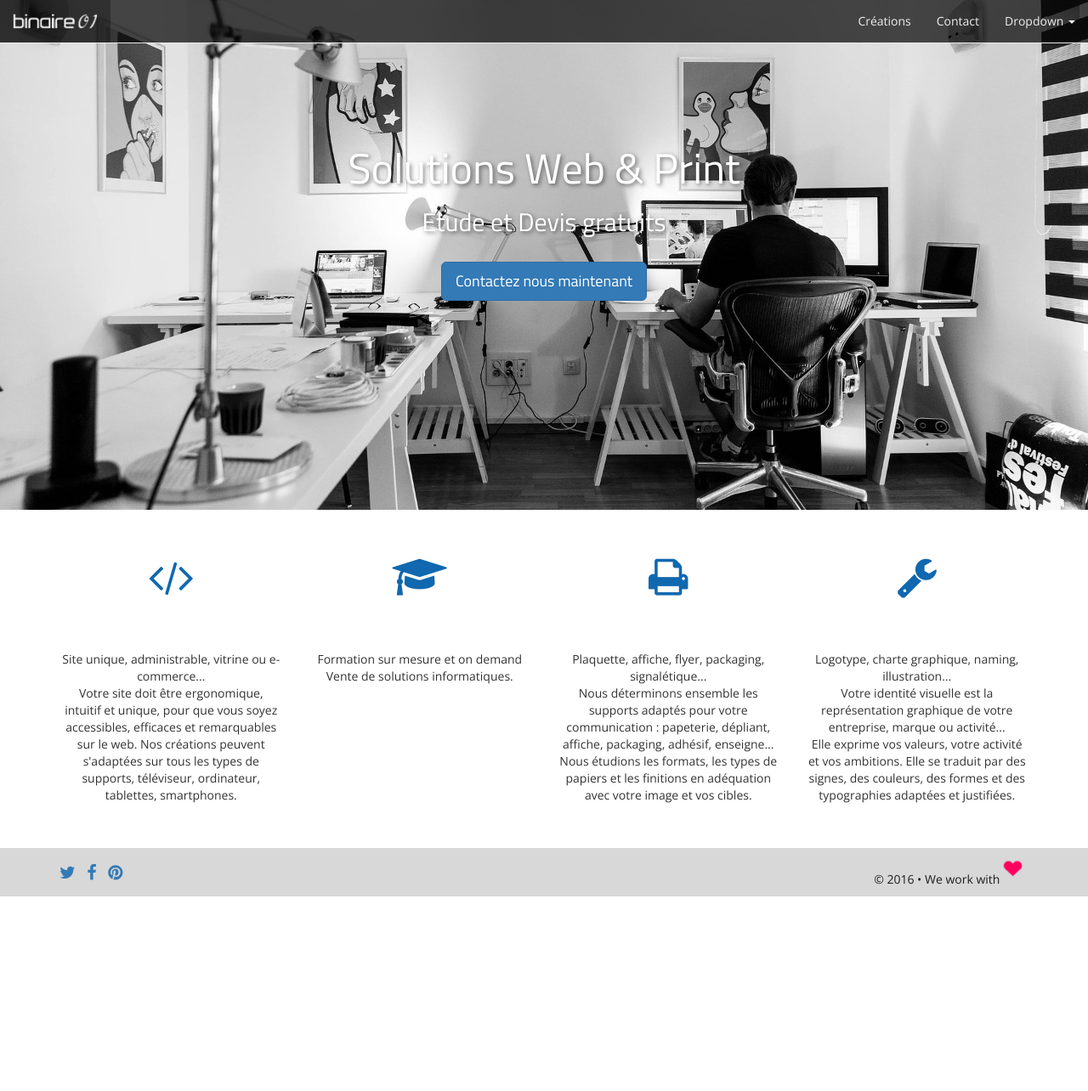
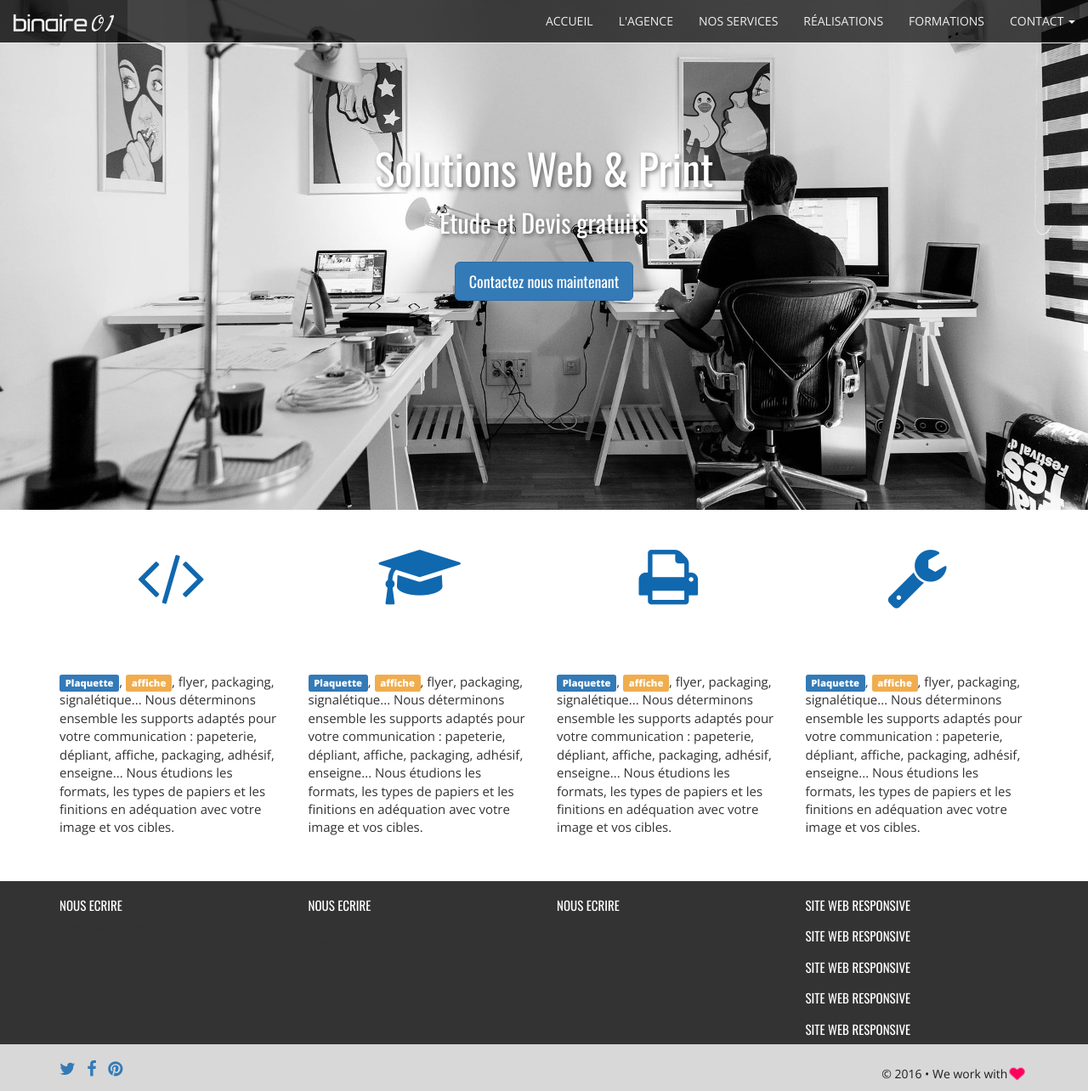
Before and after one commit to binaire01/binaire01.fr, a plain HTML site: page index.html in a window 1280 px wide. Shown: the whole page at 85% size. Before the commit the page ends 1055 px from the top, so only its background shows below. Drawn offline with nearby package versions, Linux system fonts and the light colour scheme.

Commit message:
Mise à jour complète du site

```diff
--- a/css/style.css
+++ b/css/style.css
@@ -4,10 +4,10 @@ body{
 
 i.pastille{
 	color: #1068AF;
-	font-size: 50px;
-	border-radius: 20px;
+	font-size: 75px;
+	/*	border-radius: 20px;
 	border:2px solid white;
-	padding: 10px 10px;
+	padding: 10px 10px;*/
 }
 
 
@@ -19,7 +19,8 @@ i.pastille{
 	padding-top: 150px;
 	color: white;
 	text-shadow:2px 2px 5px rgba(0, 0, 0, 0.5);
-	font-family: 'Titillium Web', sans-serif;
+	/*font-family: 'Titillium Web', sans-serif;*/
+	font-family: 'Oswald', sans-serif;
 }
 
 #wrapper h1{
@@ -38,10 +39,13 @@ i.pastille{
 .feature p{
 	font-weight: 300;
 	font-family: 'Open Sans', sans-serif;
+	/*font-family: 'Oswald', sans-serif;*/
+	font-size: 15px;
 }
 
 .feature i{
 	margin-bottom: 1em;
+	text-align: center;
 }
 
 /* How to override the default Bootstrap navbar */
@@ -68,6 +72,19 @@ i.pastille{
   background-color: rgba(0, 0, 0, 0.3);
 }
 
+
+#footer1{
+	height: 100%;
+	background-color: rgba(0, 0, 0, 0.8)
+}
+
+#footer1 h1{
+	color: white;
+	font-family: 'Oswald', sans-serif;
+	font-weight: 400;
+	font-size: 15px;
+}
+
 #footer{
 	background-color: rgba(200, 200, 200, 0.7);
 	color: rgb(30,30,30);
@@ -83,6 +100,7 @@ i.pastille{
 
 #www-heart p{
 	text-align: right;
+
 }
 
 .heart-beat {
@@ -102,3 +120,12 @@ i.pastille{
     transition-duration: 3s;
        }
 }
+.heart{
+	text-align: right;
+	margin: 0 -2px;
+	position: relative;
+	z-index: 3;
+	top: .76em;
+	width: 25px;
+	height: 25px;
+}
--- a/index.html
+++ b/index.html
@@ -36,6 +36,7 @@
     <link rel="stylesheet" href="https://maxcdn.bootstrapcdn.com/font-awesome/4.1.0/css/font-awesome.min.css">
 
     <link href='https://fonts.googleapis.com/css?family=Indie+Flower|Titillium+Web:400,300,700|Open+Sans:400,800,300|Lora:400,700' rel='stylesheet' type='text/css'>
+    <link href='https://fonts.googleapis.com/css?family=Oswald:400,300,700' rel='stylesheet' type='text/css'>
 
     <link rel="stylesheet" type="text/css" href="css/style.css">
 
@@ -59,22 +60,31 @@
         <span class="icon-bar"></span>
         <span class="icon-bar"></span>
       </button>
-      <a class="navbar-brand" href="#"><img src="images/logo.png" id="logo" width="100" alt="Binaire 01"></a>
+      <a class="navbar-brand" href="#"><img src="images/logo.png" id="logo" width="120" alt="Binaire 01"></a>
     </div>
     <!-- Collect the nav links, forms, and other content for toggling -->
     <div class="collapse navbar-collapse" id="bs-example-navbar-collapse-1">
 
       <ul class="nav navbar-nav navbar-right">
         <li>
-        	<a href="#">Créations</a>
+        	<a href="#">ACCUEIL</a>
         </li>
         <li>
-        	<a href="#">Contact</a>
+        	<a href="#">L'AGENCE</a>
+        </li>
+        <li>
+        	<a href="#">NOS SERVICES</a>
+        </li>
+        <li>
+        	<a href="#">RÉALISATIONS</a>
+        </li>
+        <li>
+        	<a href="#">FORMATIONS</a>
         </li>
         <li class="dropdown">
-          <a href="#" class="dropdown-toggle" data-toggle="dropdown" role="button" aria-haspopup="true" aria-expanded="false">Dropdown <span class="caret"></span></a>
+          <a href="#" class="dropdown-toggle" data-toggle="dropdown" role="button" aria-haspopup="true" aria-expanded="false">CONTACT <span class="caret"></span></a>
           <ul class="dropdown-menu">
-            <li><a href="#">Action</a></li>
+            <li><a href="#">06 30 32 61 71</a></li>
             <li><a href="#">Another action</a></li>
             <li><a href="#">Something else here</a></li>
             <li role="separator" class="divider"></li>
@@ -113,56 +123,101 @@
       </div>
       <div class="modal-footer">
         <button type="button" class="btn btn-default" data-dismiss="modal">Close</button>
-        <button type="button" class="btn btn-primary">Save changes</button>
+        <!--<button type="button" class="btn btn-primary">Save changes</button>-->
       </div>
     </div>
   </div>
 </div>
 
+<div class="spacer"></div>
 
-<div class="spacer"></div>
-	<div class="container text-center">
+	<div class="container">
 		<div class="row">
 			<div class="col-sm-6 col-md-3 feature">
-				<i class="fa fa-code pastille"></i>
+				<center><i class="fa fa-code pastille" alt="Conception Web"></i></center>
 				<p>
-				    Site unique, administrable, vitrine ou e-commerce...<br/>
-				    Votre site doit être ergonomique, intuitif et unique, pour que vous soyez accessibles, efficaces et remarquables sur le web. Nos créations peuvent s'adaptées sur tous les types de supports, téléviseur, ordinateur, tablettes, smartphones.
-				</p>
-			</div>
-			<div class="col-sm-6 col-md-3 feature">
-				<i class="fa fa-graduation-cap pastille"></i>
-				<p>
-				   Formation sur mesure et on demand<br/>
-				   Vente de solutions informatiques.
-
-				</p>
-			</div>
-			<div class="col-sm-6 col-md-3 feature">
-				<i class="fa fa-print pastille"></i>
-				<p>
-				    Plaquette, affiche, flyer, packaging, signalétique...<br/>
-				    Nous déterminons ensemble les supports adaptés pour votre communication : papeterie, dépliant, affiche, packaging, adhésif, enseigne...<br/>
+				    <span class="label label-primary">Plaquette</span>, <span class="label label-warning">affiche</span>, flyer, packaging, signalétique...
+				    Nous déterminons ensemble les supports adaptés pour votre communication : papeterie, dépliant, affiche, packaging, adhésif, enseigne...
 				    Nous étudions les formats, les types de papiers et les finitions en adéquation avec votre image et vos cibles.
 				</p>
 			</div>
 			<div class="col-sm-6 col-md-3 feature">
-				<i class="fa fa-wrench pastille"></i>
+				<center><i class="fa fa-graduation-cap pastille"></i></center>
 				<p>
-				    Logotype, charte graphique, naming, illustration...<br/>
-				    Votre identité visuelle est la représentation graphique de votre entreprise, marque ou activité...<br/>
-				    Elle exprime vos valeurs, votre activité et vos ambitions. Elle se traduit par des signes, des couleurs, des formes et des typographies adaptées et justifiées.
+				  <span class="label label-primary">Plaquette</span>, <span class="label label-warning">affiche</span>, flyer, packaging, signalétique...
+				    Nous déterminons ensemble les supports adaptés pour votre communication : papeterie, dépliant, affiche, packaging, adhésif, enseigne...
+				    Nous étudions les formats, les types de papiers et les finitions en adéquation avec votre image et vos cibles.
+				</p>
+			</div>
+			<div class="col-sm-6 col-md-3 feature">
+				<center><i class="fa fa-print pastille"></i></center>
+				<p>
+				    <span class="label label-primary">Plaquette</span>, <span class="label label-warning">affiche</span>, flyer, packaging, signalétique...
+				    Nous déterminons ensemble les supports adaptés pour votre communication : papeterie, dépliant, affiche, packaging, adhésif, enseigne...
+				    Nous étudions les formats, les types de papiers et les finitions en adéquation avec votre image et vos cibles.
+				</p>
+			</div>
+			<div class="col-sm-6 col-md-3 feature">
+				<center><i class="fa fa-wrench pastille"></i></center>
+				<p>
+				    <span class="label label-primary">Plaquette</span>, <span class="label label-warning">affiche</span>, flyer, packaging, signalétique...
+				    Nous déterminons ensemble les supports adaptés pour votre communication : papeterie, dépliant, affiche, packaging, adhésif, enseigne...
+				    Nous étudions les formats, les types de papiers et les finitions en adéquation avec votre image et vos cibles.
 				</p>
 			</div>
 		</div>
 	</div>
+
 <div class="spacer"></div>
+
+
+<div id="footer1">
+<div class="container">
+		<div class="row">
+			<div class="col-xs-12 col-sm-6 col-md-3">
+				<h1>
+				NOUS ECRIRE</h1>
+				hi@binaire01.fr
+
+
+			</div>
+			<div class="col-xs-12 col-sm-6 col-md-3">
+				<h1>
+				NOUS ECRIRE</h1></br>
+				hi@binaire01.fr
+
+			</div>
+			<div class="col-xs-12 col-sm-6 col-md-3">
+				<h1>
+				   NOUS ECRIRE</h1></br>
+				hi@binaire01.fr
+
+			</div>
+			<div class="col-xs-12 col-sm-6 col-md-3">
+				<h1>
+				SITE WEB RESPONSIVE</h1>
+				<h1>
+				SITE WEB RESPONSIVE</h1>
+				<h1>
+				SITE WEB RESPONSIVE</h1>
+				<h1>
+				SITE WEB RESPONSIVE</h1>
+				<h1>
+				SITE WEB RESPONSIVE</h1>
+
+			</div>
+		</div>
+	</div>
+
+
+
+</div>
 
 <!-- Footer -->
 <div id="footer">
 	<div class="container">
 		<div class="row">
-			<div class="col-xs-6 col-md-3">
+			<div class="col-xs-3 col-md-3">
 				<ul class="list-inline social">
 				  <li>
 				    <a href="https://twitter.com/Binaire01" target="_blank">
@@ -185,16 +240,13 @@
 				</ul>
 			</div>
 
-			<div class="col-xs-6 col-md-9" id="www-heart">
+
+			<div class="col-xs-9 col-md-9" id="www-heart">
 	 			<p>&copy; 2016 • We work with
-	 			<svg version="1.1" xmlns="http://www.w3.org/2000/svg" viewBox="0 0 192.515 173.161" class="heart-svg" width="30">
-	            	<g class="heart-beat">
-	                <path d="M82.32,7.888c-8.359-7.671-21.91-7.671-30.271,0l-5.676,5.21l-5.678-5.21c-8.357-7.671-21.91-7.671-30.27,0
-	            		c-9.404,8.631-9.404,22.624,0,31.255l35.947,32.991L82.32,39.144C91.724,30.512,91.724,16.52,82.32,7.888z" fill="#ff005d">
-	            	</path>
-	            	</g>
-				</svg>
-				</p>
+				<svg class="heart" enable-background="new 0 0 192.515 173.161" height="173.161px" version="1.1" viewBox="0 0 192.515 173.161" width="192.515px" x="0px" xml:space="preserve" xmlns="http://www.w3.org/2000/svg" xmlns:xlink="http://www.w3.org/1999/xlink" y="0px" > <g class="heart-beat">
+				<path  d="M82.32,7.888c-8.359-7.671-21.91-7.671-30.271,0l-5.676,5.21l-5.678-5.21c-8.357-7.671-21.91-7.671-30.27,0
+            c-9.404,8.631-9.404,22.624,0,31.255l35.947,32.991L82.32,39.144C91.724,30.512,91.724,16.52,82.32,7.888z" fill="#ff005d"></path> </g> </svg>
+	 			</p>
 			</div>
 
 		</div>
```
